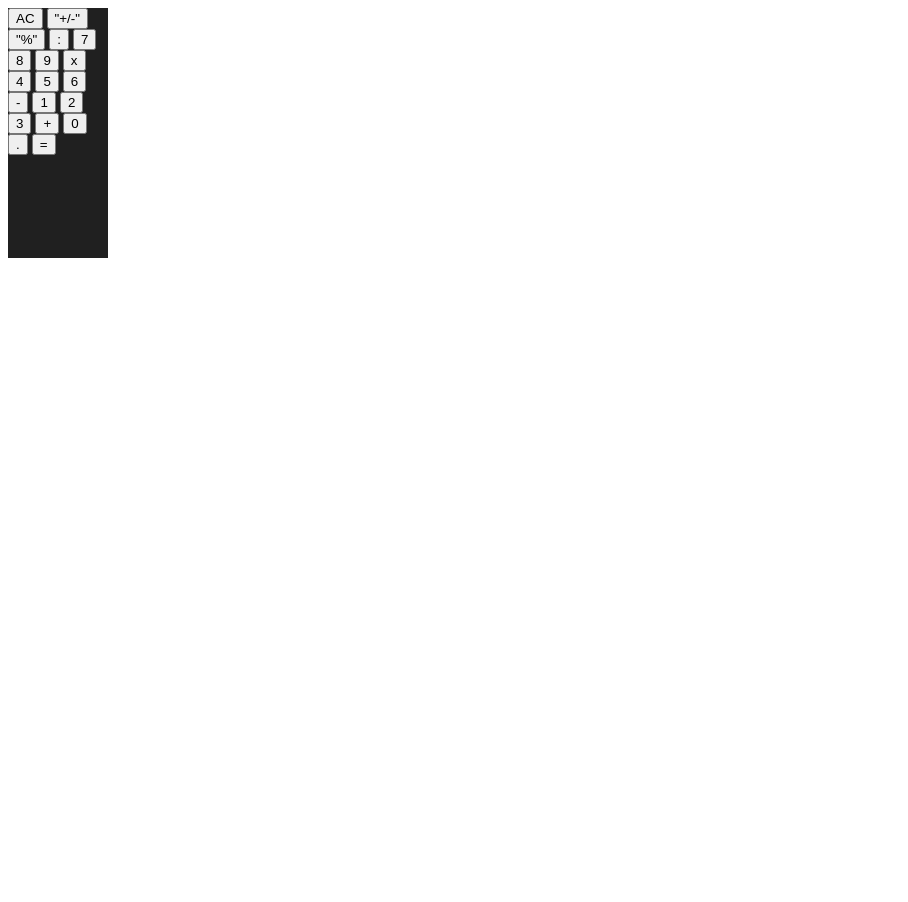
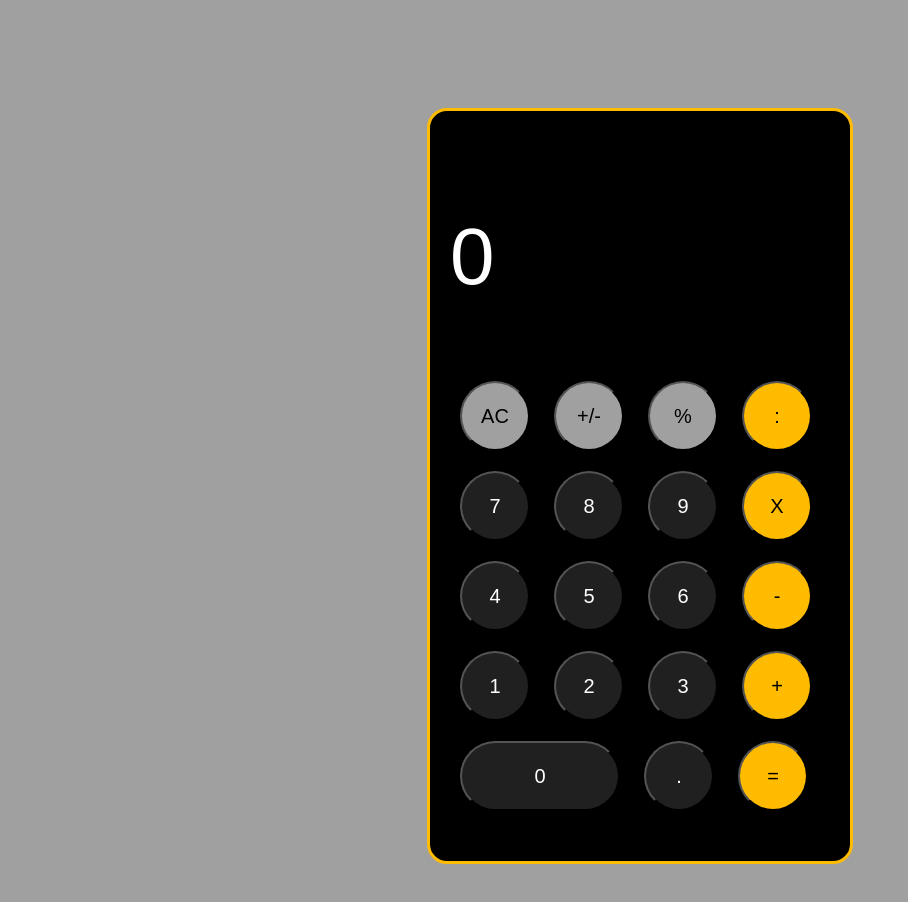
Before and after one commit to tutak1i20/PAI-23-24, a plain HTML site: page kalkulator/index.html in a window 1280 px wide. Shown: the whole page, without its empty margins (0-908 px from the left). Before the commit the page ends 800 px from the top, so only its background shows below. Drawn offline with Linux system fonts and the light colour scheme.

Commit message:
Add files via upload

```diff
--- a/kalkulator/index.html
+++ b/kalkulator/index.html
@@ -8,17 +8,17 @@
   <body>
     <div id="kalkulator">
       <div id="wynik">
-
+          <p>0</p>
       </div>
       <div id="przyciski">
         <button class="operations" id="delete">AC</button>
-        <button class="operations" id="rev_sign">"+/-"</button>
-        <button class="operations" id="percent">"%"</button>
+        <button class="operations" id="rev_sign">+/-</button>
+        <button class="operations" id="percent">%</button>
         <button class="dzialania" id="dzielenie">:</button>
         <button class="numbers" id="seven">7</button>
         <button class="numbers" id="eight">8</button>
         <button class="numbers" id="nine">9</button>
-        <button class="dzialania" id="mnozenie">x</button>
+        <button class="dzialania" id="mnozenie">X</button>
         <button class="numbers" id="four">4</button>
         <button class="numbers" id="five">5</button>
         <button class="numbers" id="six">6</button>
--- a/kalkulator/main.css
+++ b/kalkulator/main.css
@@ -1,5 +1,56 @@
+body {
+  height: 1000px;
+  display: flex;
+  justify-content: center;
+  align-self: center;
+  padding: 100px;
+  background-color: #a0a0a0;
+}
 #kalkulator {
+  background-color: #000000;
+  border-radius: 20px;
+  width: 420px;
+  height: 750px;
+  border-style: solid;
+  border-color: rgb(255, 187, 0);
+}
+#wynik {
+  padding: 20px;
+  height: 200px;
+  color: #fff;
+  font-size: 80px;
+  font-family: Arial, Helvetica, sans-serif;
+}
+#przyciski {
+  padding: 20px;
+}
+.operations {
+  margin: 10px;
+  width: 70px;
+  height: 70px;
+  border-radius: 50px;
+  color: #000;
+  background-color: #a0a0a0;
+  font-size: 20px;
+}
+.numbers {
+  margin: 10px;
+  width: 70px;
+  height: 70px;
+  border-radius: 50px;
+  color: #fff;
   background-color: #202020;
-  width: 100px;
-  height: 250px;
+  font-size: 20px;
 }
+.dzialania {
+  margin: 10px;
+  width: 70px;
+  height: 70px;
+  border-radius: 50px;
+  color: #000;
+  background-color: rgb(255, 187, 0);
+  font-size: 20px;
+}
+#zero {
+  width: 160px;
+}
```
